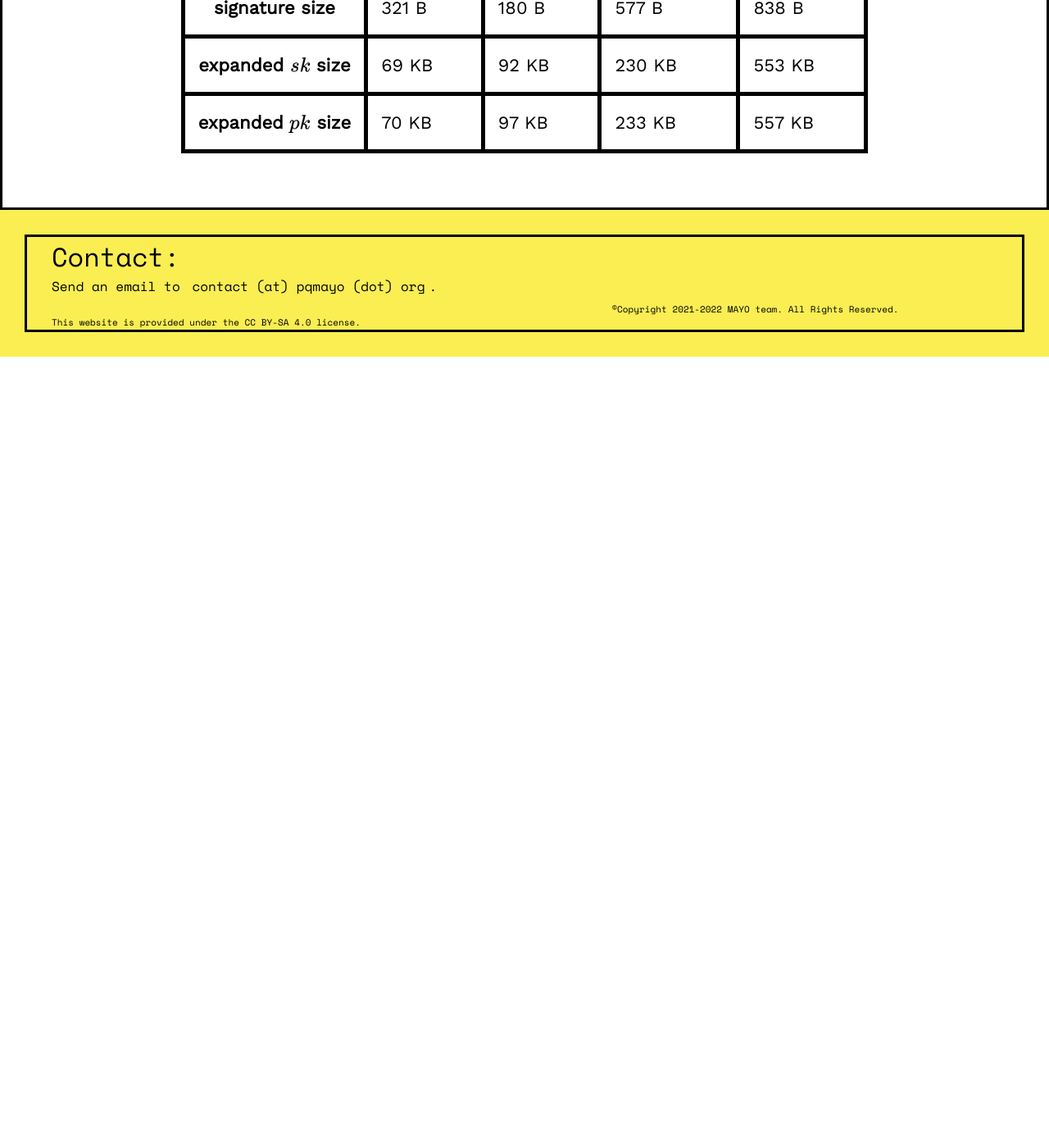
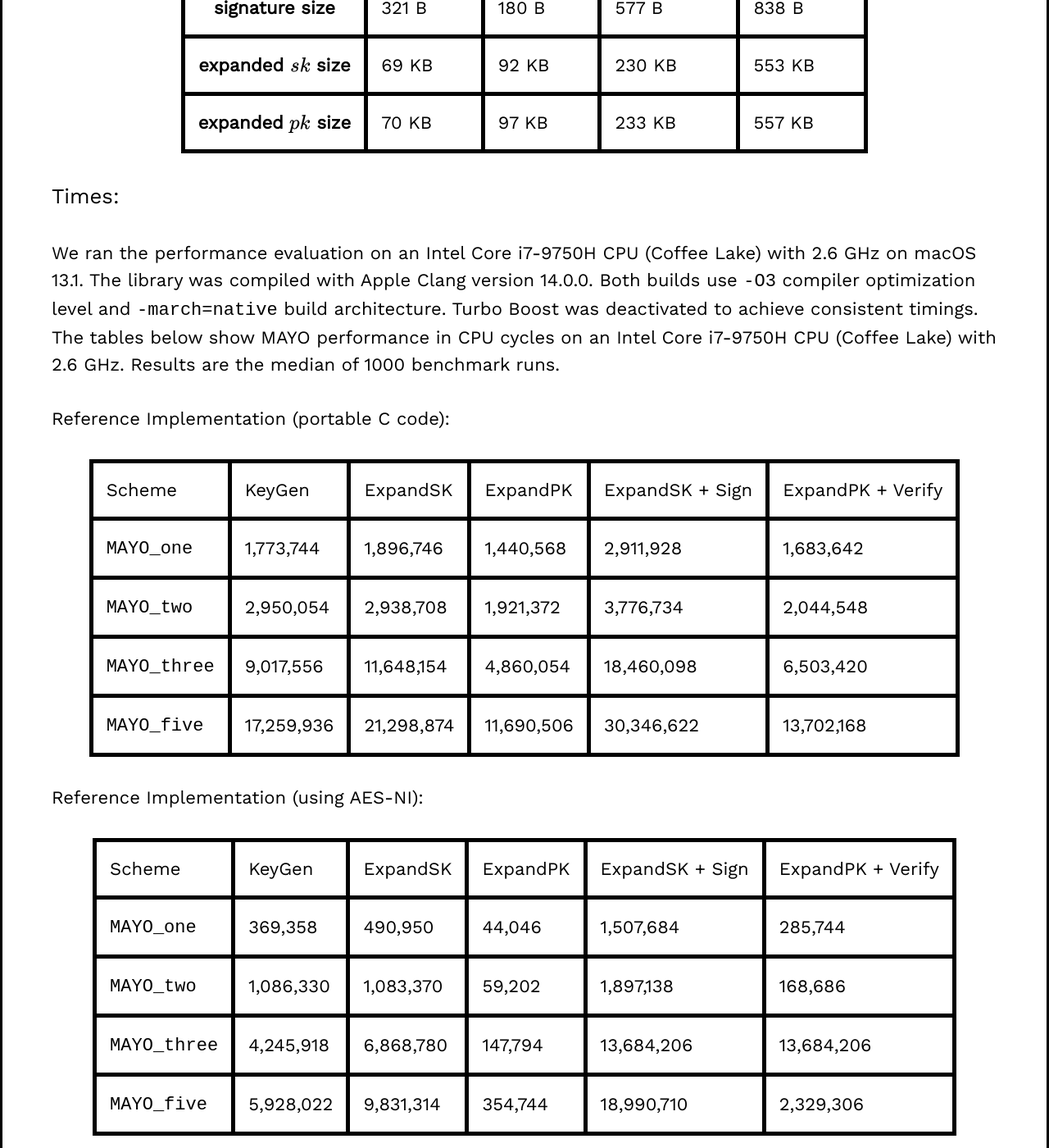
Before and after one commit to PQCMayo/MAYO-website, a Jekyll site: the page built from params.html, in a window 1280 px wide and 1400 px high, scrolled down 1905 px. Shown: the whole window at 82% size. Built offline with Jekyll 4.4.1, drawn with Linux system fonts in a browser that asks for light colours; before the commit the page ends 2340 px from its top, so only the background shows below that.

Commit message:
Add code and times

```diff
--- a/params.html
+++ b/params.html
@@ -142,6 +142,105 @@
     </tr>
 </table>
 </center>
+<br>
 
+	<h3>Times: </h3>
+  <br>
+	<p>We ran the performance evaluation on an Intel Core i7-9750H CPU (Coffee Lake) with 2.6 GHz on macOS 13.1. The library was compiled with Apple Clang version 14.0.0. Both builds use <code>-O3</code> compiler optimization level and <code>-march=native</code> build architecture. Turbo Boost was deactivated to achieve consistent timings.</p>
+	<p>The tables below show MAYO performance in CPU cycles on an Intel Core i7-9750H CPU (Coffee Lake) with 2.6 GHz. Results are the median of 1000 benchmark runs.</p>
+	<br>
+	<p>Reference Implementation (portable C code):</p>
+	<br>
+<center>
+<table>
+    <tr>
+        <td>Scheme</td>
+        <td>KeyGen</td>
+        <td>ExpandSK</td>
+        <td>ExpandPK</td>
+        <td>ExpandSK + Sign</td>
+        <td>ExpandPK + Verify</td>
+    </tr>
+    <tr>
+        <td><code>MAYO_one</td>
+        <td>1,773,744</td>
+        <td>1,896,746</td>
+        <td>1,440,568</td>
+        <td>2,911,928</td>
+        <td>1,683,642</td>
+    </tr>
+    <tr>
+        <td><code>MAYO_two</td>
+        <td>2,950,054</td>
+        <td>2,938,708</td>
+        <td>1,921,372</td>
+        <td>3,776,734</td>
+        <td>2,044,548</td>
+    </tr>
+    <tr>
+        <td><code>MAYO_three</td>
+        <td>9,017,556</td>
+        <td>11,648,154</td>
+        <td>4,860,054</td>
+        <td>18,460,098</td>
+        <td>6,503,420</td>
+    </tr>
+    <tr>
+        <td><code>MAYO_five</td>
+        <td>17,259,936</td>
+        <td>21,298,874</td>
+        <td>11,690,506</td>
+        <td>30,346,622</td>
+        <td>13,702,168</td>
+    </tr>
+</table>
+</center>
 <br>
+	<p>Reference Implementation (using AES-NI):</p>
 <br>
+<center>
+<table>
+    <tr>
+        <td>Scheme</td>
+        <td>KeyGen</td>
+        <td>ExpandSK</td>
+        <td>ExpandPK</td>
+        <td>ExpandSK + Sign</td>
+        <td>ExpandPK + Verify</td>
+    </tr>
+    <tr>
+        <td><code>MAYO_one</td>
+        <td>369,358</td>
+        <td>490,950</td>
+        <td>44,046</td>
+        <td>1,507,684</td>
+        <td>285,744</td>
+    </tr>
+    <tr>
+        <td><code>MAYO_two</td>
+        <td>1,086,330</td>
+        <td>1,083,370</td>
+        <td>59,202</td>
+        <td>1,897,138</td>
+        <td>168,686</td>
+    </tr>
+    <tr>
+        <td><code>MAYO_three</td>
+        <td>4,245,918</td>
+        <td>6,868,780</td>
+        <td>147,794</td>
+        <td>13,684,206</td>
+        <td>13,684,206</td>
+    </tr>
+    <tr>
+        <td><code>MAYO_five</td>
+        <td>5,928,022</td>
+        <td>9,831,314</td>
+        <td>354,744</td>
+        <td>18,990,710</td>
+        <td>2,329,306</td>
+    </tr>
+</table>
+</center>
+<br><br>
+</div>
--- a/resources.html
+++ b/resources.html
@@ -10,7 +10,7 @@
 	<br>
   <h3>Specification:</h3>
 	<br>
-	<p>You can render our specification <a href="/assets/specs/mayo.pdf">here</a>. By Ward Beullens, Fabio Campos, Sofía Celi, Basil Hess and Matthias Kannwischer. Latest update: 28/02/2023.
+	<p>You can render our specification <a href="/assets/specs/mayo.pdf">here</a>. By Ward Beullens, Fabio Campos, Sofía Celi, Basil Hess and Matthias Kannwischer. Latest update: 28/02/2023.</p>
 	<br>
 	<br>
   <h3>Papers:</h3>
```
Also changed, not shown: code.html (added, +21 -0 lines).
